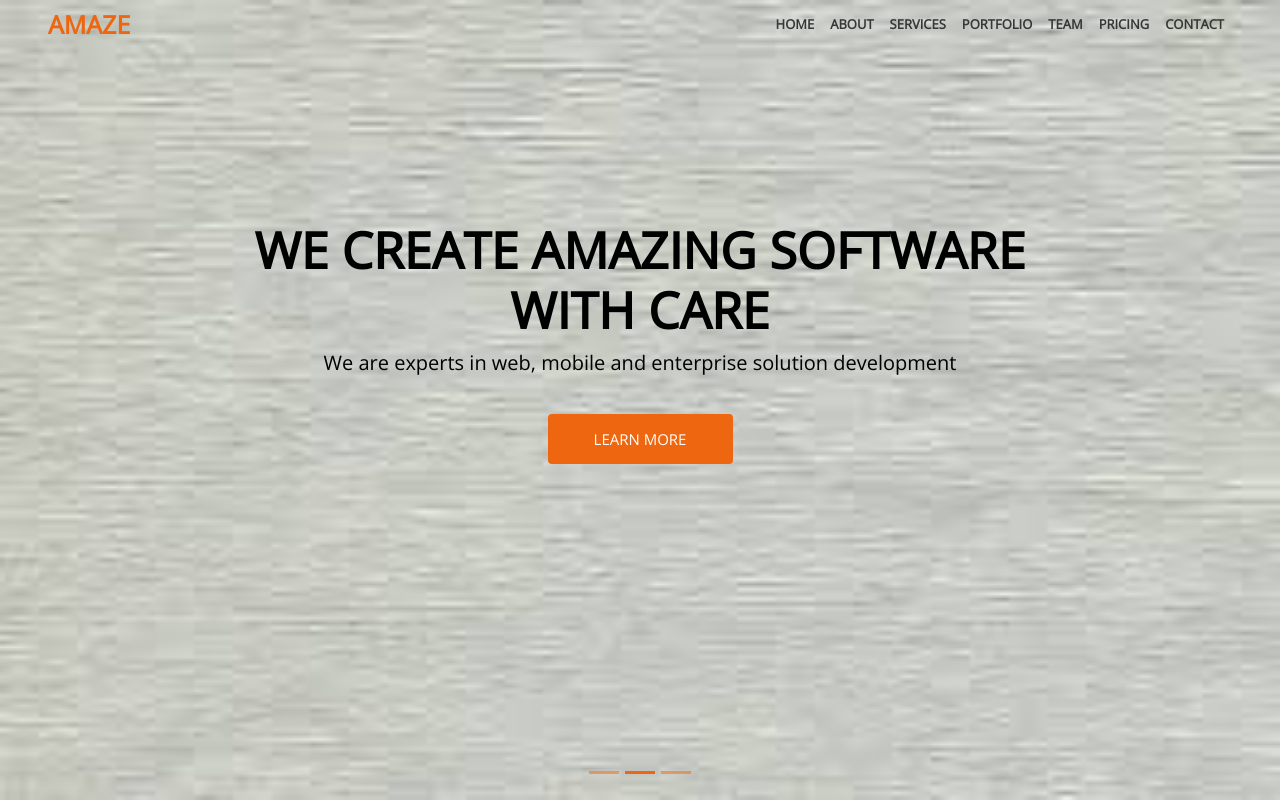
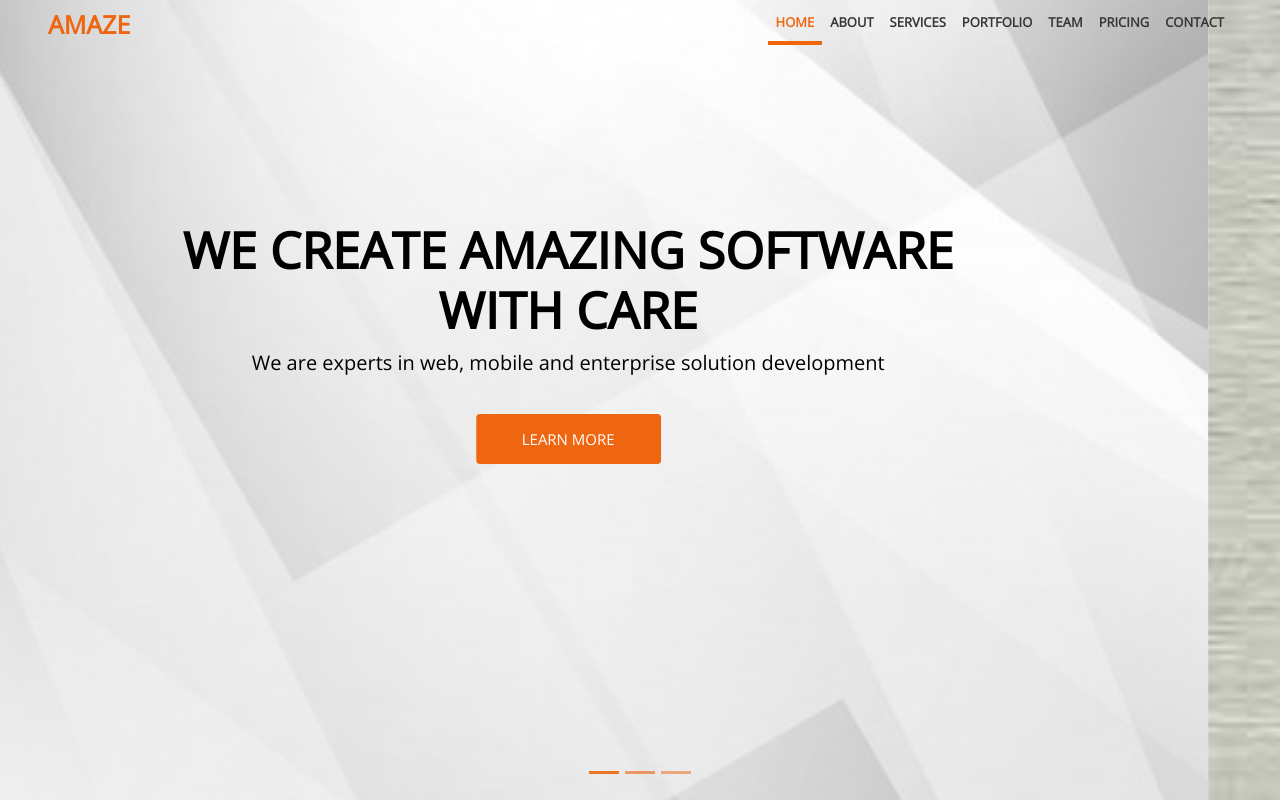
Before and after one commit to ashapatel1997/Bootstrap, an Angular app in the folder amaze-theme/: page / in a window 1280 px wide. Shown: the top 800 px of the page. Built offline with nearby package versions, Linux system fonts and the light colour scheme.

Commit message:
default active lick added

```diff
--- a/amaze-theme/src/app/app.component.html
+++ b/amaze-theme/src/app/app.component.html
@@ -9,7 +9,7 @@
 </head>
 
 <!-- all UI design elements are in body tag -->
-<body data-spy="scroll" data-target="#nav-menu">
+<body >
 
   <!-- header -->
   <header class="app-header d-flex  fixed-top">
--- a/amaze-theme/src/app/app.component.ts
+++ b/amaze-theme/src/app/app.component.ts
@@ -25,7 +25,7 @@
   menuItems: menuItem[];
 
   /*get selected item from menu*/
-  selectedItem;
+  selectedItem: string="home";
 
   /** called after Angular has initialized all data-bound properties of a directive. */
   ngOnInit()
```
